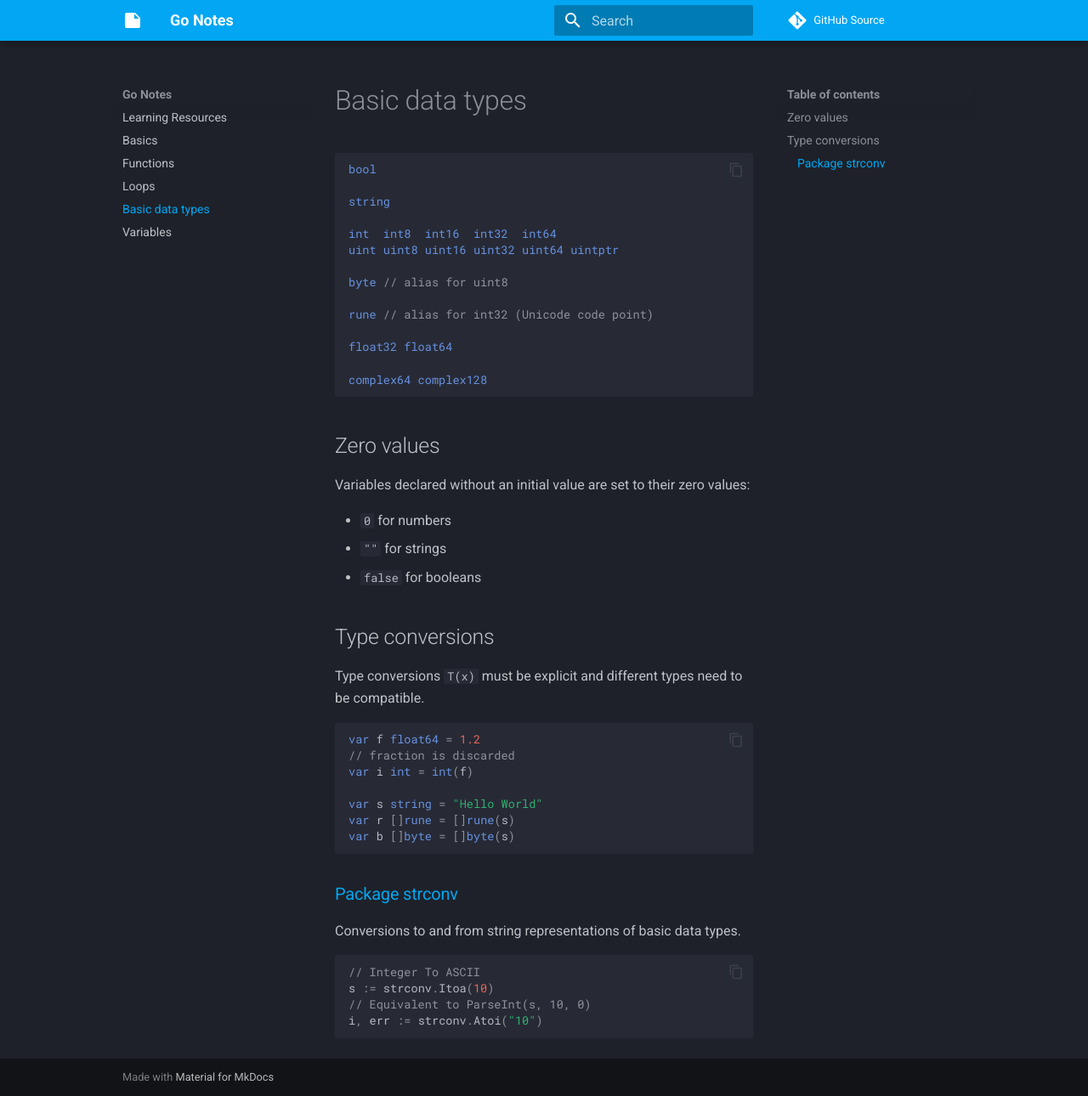
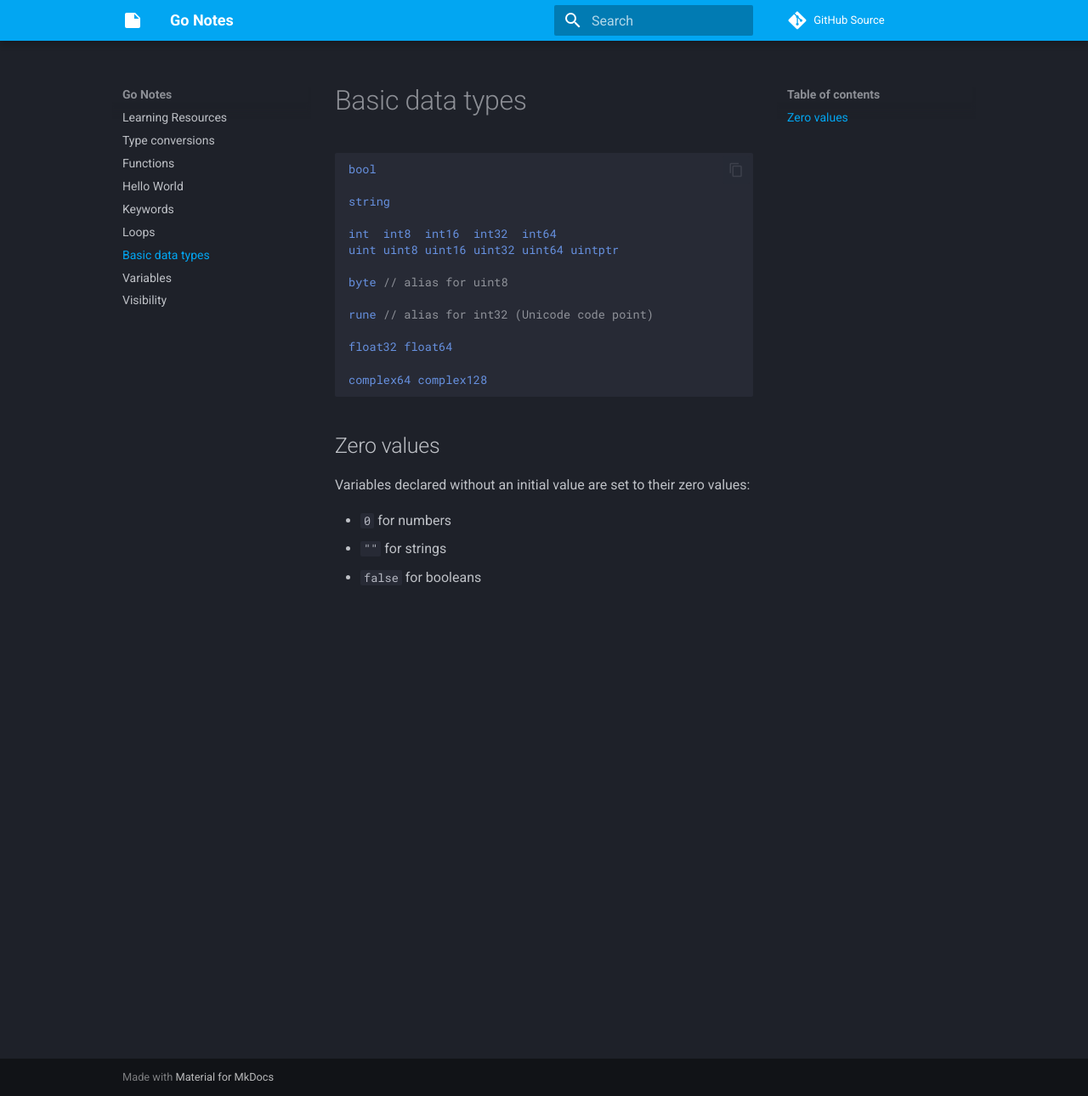
Before and after one commit to Lixfeld/go-notes, an MkDocs documentation site: the page built from docs/types.md, in a window 1280 px wide and 1290 px high. Shown: the whole window at 85% size. Built offline with MkDocs 1.6.1 and Material for MkDocs 9.7.7, drawn with Linux system fonts in a browser that asks for light colours; comment, search, counter and statistics services are not loaded.

Commit message:
Split markdown files into smaller ones

````diff
--- a/docs/types.md
+++ b/docs/types.md
@@ -22,26 +22,3 @@ Variables declared without an initial value are set to their zero values:
 - `0` for numbers
 - `""` for strings
 - `false` for booleans
-
-## Type conversions
-Type conversions `T(x)` must be explicit and different types need to be compatible.
-
-```go
-var f float64 = 1.2
-// fraction is discarded
-var i int = int(f)
-
-var s string = "Hello World"
-var r []rune = []rune(s)
-var b []byte = []byte(s)
-```
-
-### [Package strconv](https://pkg.go.dev/strconv)
-Conversions to and from string representations of basic data types.
-
-```go
-// Integer To ASCII
-s := strconv.Itoa(10)
-// Equivalent to ParseInt(s, 10, 0)
-i, err := strconv.Atoi("10")
-```
````
Also changed, not shown: docs/basics.md (deleted, +0 -29 lines), docs/conversions.md (added, +22 -0 lines), docs/helloworld.md (added, +12 -0 lines), docs/keywords.md (added, +9 -0 lines), docs/visibility.md (added, +5 -0 lines).
